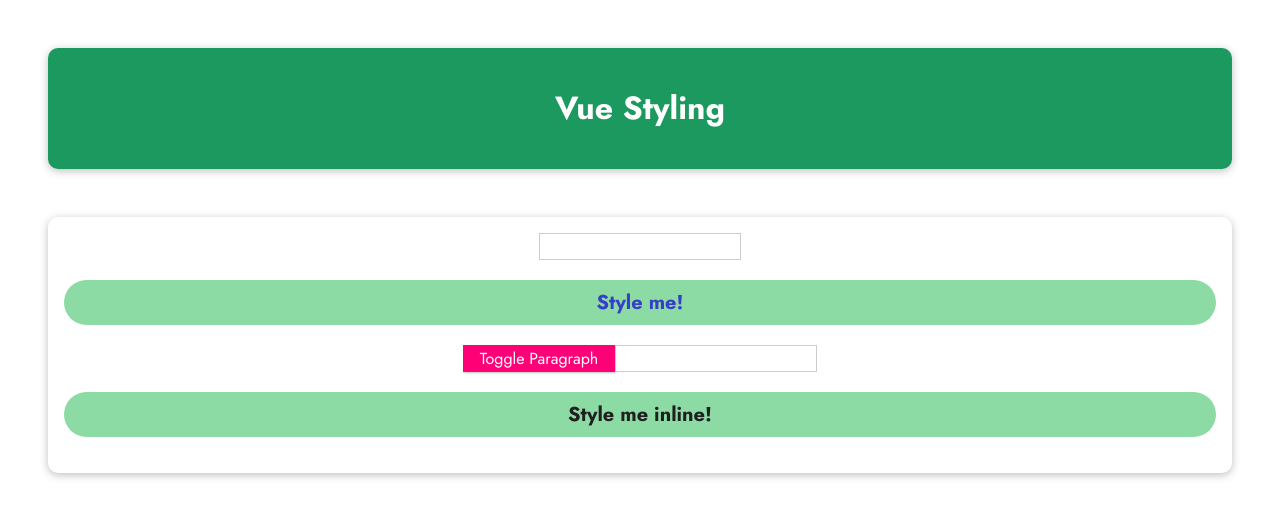
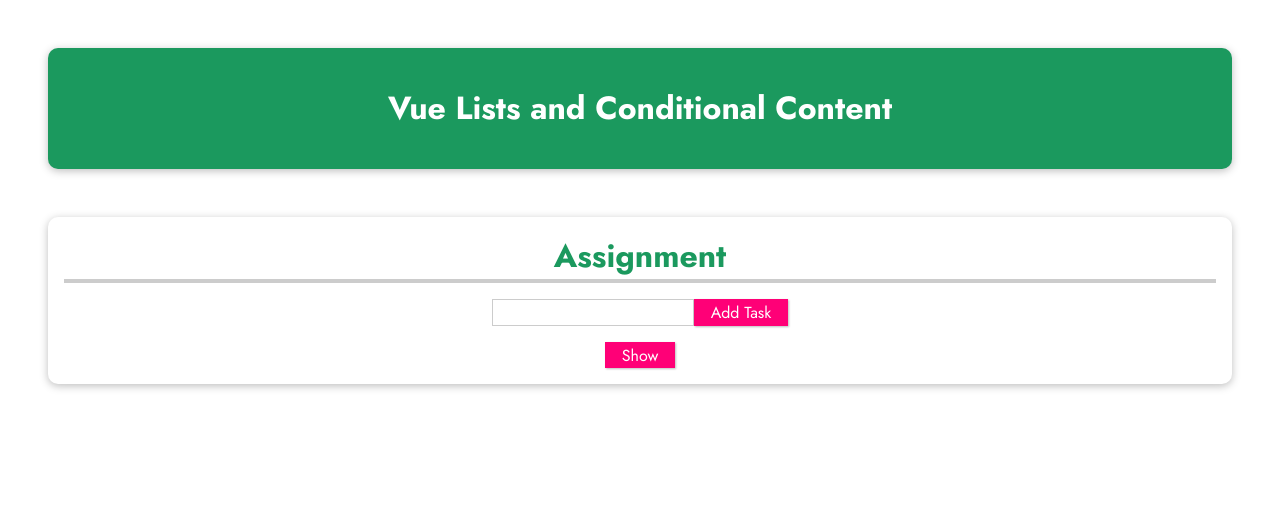
Before and after one commit to Niseel/DEMY_Assignment_4_Vuejs, a plain HTML site: page index.html in a window 1280 px wide. Drawn offline with nearby package versions, Linux system fonts and the light colour scheme.

Commit message:
Submit Assignment 5

```diff
--- a/app.js
+++ b/app.js
@@ -1,29 +1,28 @@
 const app = Vue.createApp({
   data() {
     return {
-      userInput: "",
-      isRender: true,
-      userInputBackground: "",
+      enterTask: "",
+      tasks: [],
+      isShow: true,
     };
   },
-  watch: {},
   computed: {
-    dynamicClass() {
-      return [
-        "default-text",
-        { user1: this.userInput === "user1" },
-        { user2: this.userInput === "user2" },
-        this.isRender ? "visible" : "hidden",
-      ];
+    renderCaption() {
+      return this.isShow ? "Show" : "Hide";
     },
-    dynamicStyles() {
-      return { backgroundColor: this.userInputBackground };
+    renderTaskList() {
+      return this.isShow;
     },
   },
   methods: {
-    showParagrahp() {
-      console.log(this.isRender);
-      this.isRender = !this.isRender;
+    addTask() {
+      if (this.enterTask) {
+        this.tasks.push(this.enterTask);
+        this.enterTask = "";
+      }
+    },
+    reRender() {
+      this.isShow = !this.isShow;
     },
   },
 });
--- a/index.html
+++ b/index.html
@@ -14,23 +14,23 @@
   </head>
   <body>
     <header>
-      <h1>Vue Styling</h1>
+      <h1>Vue Lists and Conditional Content</h1>
     </header>
     <section id="assignment">
-      <!-- 1) Fetch the user input and use it as a CSS class -->
-      <!-- The entered class should be added to the below paragraph -->
-      <input v-model="userInput" type="text" />
-      <!-- (available classes: "user1", "user2") -->
-      <p :class="[dynamicClass]">
-        Style me!
-      </p>
-      <button @click="showParagrahp">Toggle Paragraph</button>
-      <!-- 2) Use the "visible" and "hidden" classes to show/ hide the above paragraph -->
-      <!-- Clicking the button should toggle between the two options -->
-
-      <!-- 3) Add dynamic inline styling to the below paragraph and let the user enter a background-color -->
-      <input v-model="userInputBackground" type="text" />
-      <p :style="dynamicStyles">Style me inline!</p>
+      <h2>Assignment</h2>
+      <!-- 1) Add code to manage a list of tasks in a Vue app -->
+      <!-- When clicking "Add Task" a new task with the entered text should be added -->
+      <input @keyup.enter="addTask" v-model="enterTask" type="text">
+      <button @click="addTask">Add Task</button>
+      <ul v-show="renderTaskList">
+        <!-- 2) Output the list of tasks here -->
+        <li v-for="task in tasks" :key="task">
+          {{ task }}
+        </li>
+      </ul>
+      <!-- 3) When the below button is pressed, the list should be shown or hidden -->
+      <!-- BONUS: Also update the button caption -->
+      <button @click="reRender"> {{ renderCaption }}</button>
     </section>
   </body>
 </html>
--- a/styles.css
+++ b/styles.css
@@ -35,7 +35,14 @@ header {
   margin: 0 0 1rem 0;
 }
 
-p {
+#assignment ul {
+  list-style: none;
+  margin: 1rem 0;
+  padding: 0;
+}
+
+#assignment li {
+  margin: 1rem 0;
   font-size: 1.25rem;
   font-weight: bold;
   background-color: #8ddba4;
@@ -71,26 +78,3 @@ p {
   border-color: #ec3169;
   box-shadow: 1px 1px 4px rgba(0, 0, 0, 0.26);
 }
-
-.user1 {
-  background-color: blue;
-  color: white;
-}
-
-.user2 {
-  background-color: purple;
-  color: white;
-}
-
-.hidden {
-  display: none;
-}
-
-.visible {
-  display: block;
-}
-
-
-.default-text {
-  color: #353fc9;
-}
```
Also changed, not shown: 1 other file.
